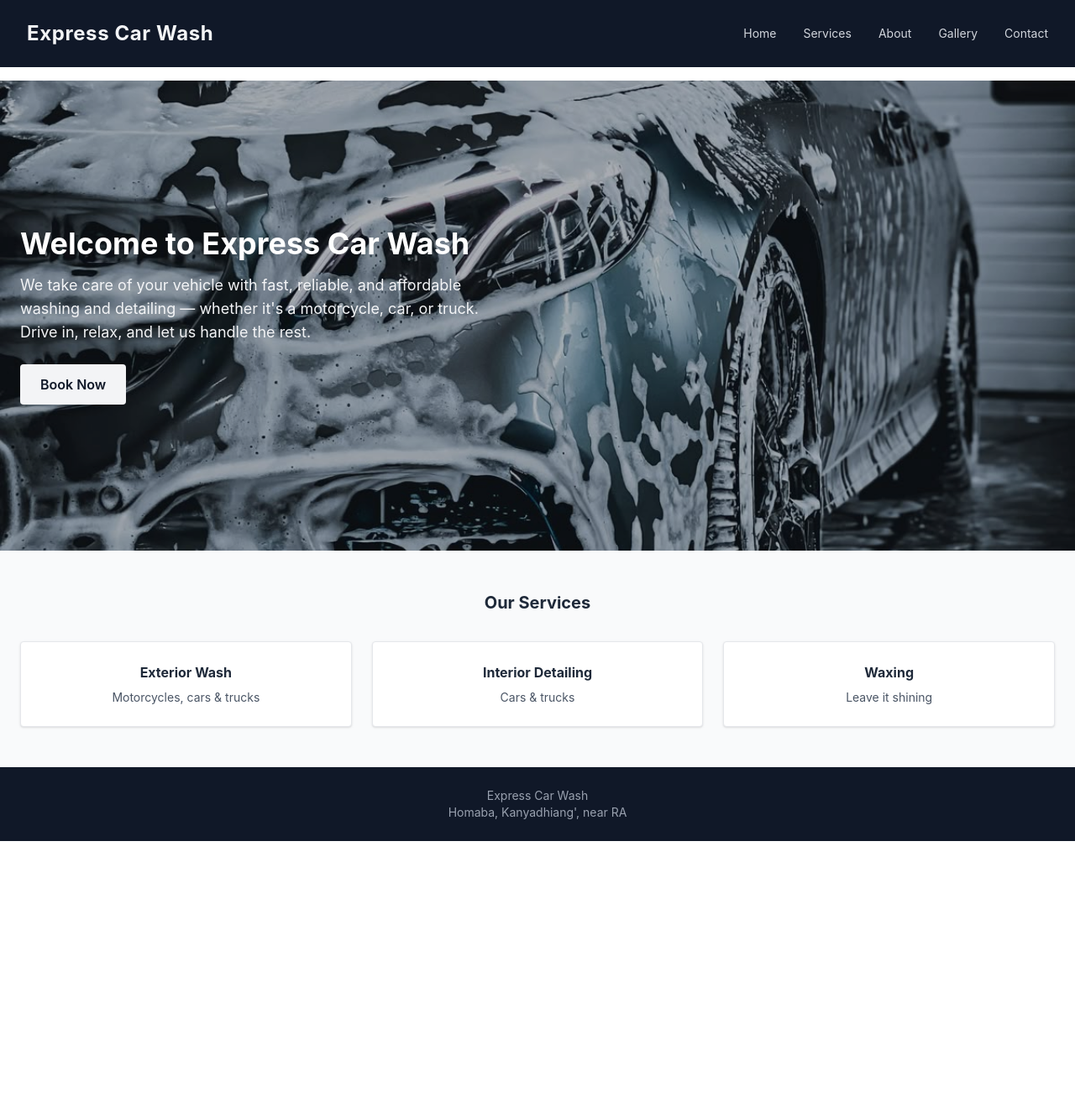
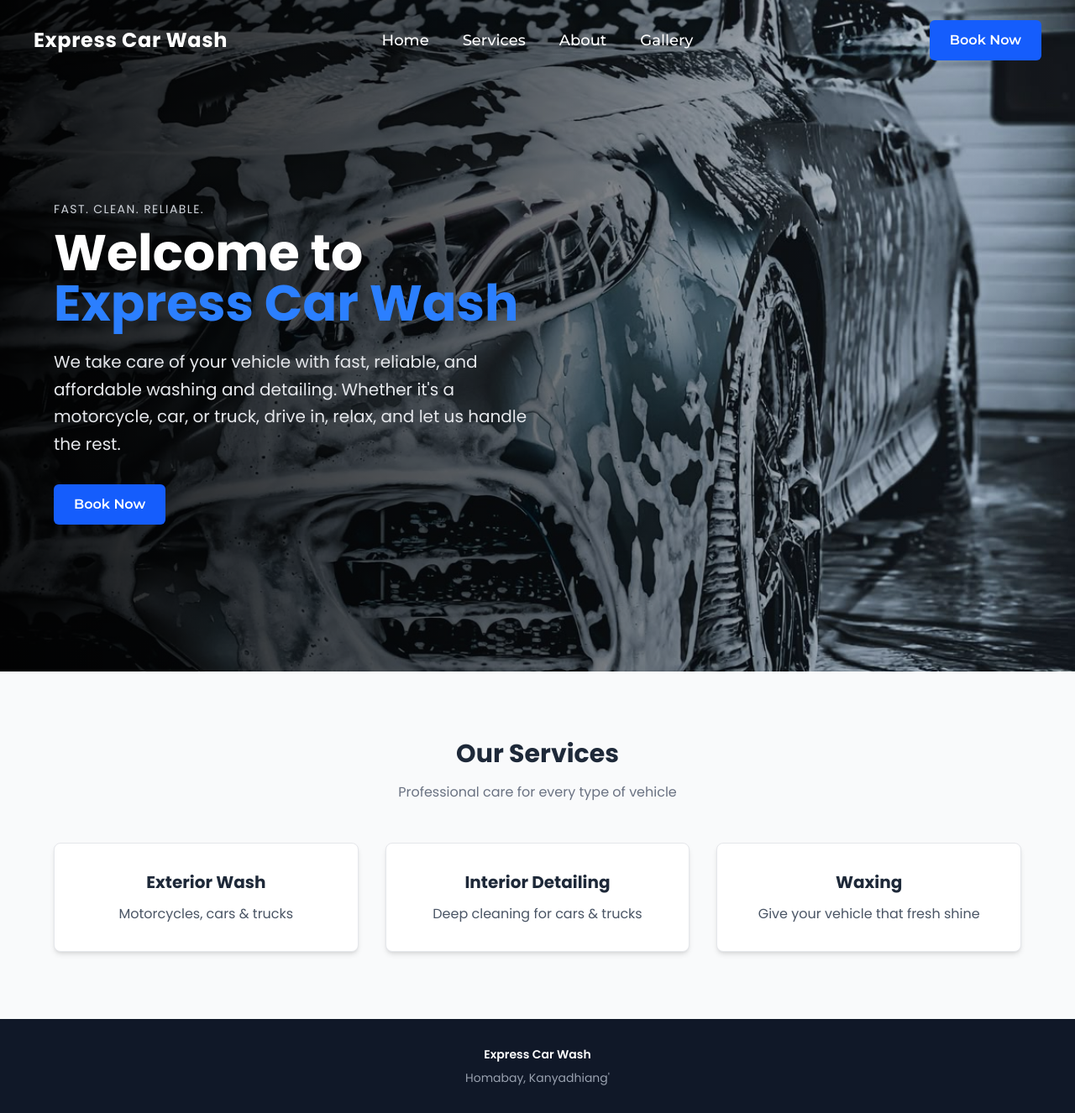
Before and after one commit to Blessed-19592/carwash-website, a React (Vite) app: page / in a window 1280 px wide. Shown: the whole page at 84% size. Before the commit the page ends 1002 px from the top, so only its background shows below. Built offline with nearby package versions, Linux system fonts and the light colour scheme.

Commit message:
Update navbar, home page and styles

```diff
--- a/src/components/Navbar.jsx
+++ b/src/components/Navbar.jsx
@@ -2,17 +2,57 @@ import { Link } from 'react-router-dom'
 
 function Navbar() {
   return (
-    <nav className="fixed top-0 left-0 w-full z-50 flex items-center justify-between px-8 py-6 bg-gray-900">
-      <span className="text-2xl font-bold text-gray-100 tracking-wide">
+    <nav className="absolute top-0 left-0 w-full z-50 flex items-center px-10 py-6">
+
+      {/* Logo */}
+      <Link
+        to="/"
+        className="text-2xl font-bold text-white tracking-wide font-[times new roman]"
+      >
         Express Car Wash
-      </span>
-      <div className="flex gap-8 text-sm text-gray-300">
-        <Link to="/" className="hover:text-white">Home</Link>
-        <Link to="/services" className="hover:text-white">Services</Link>
-        <Link to="/about" className="hover:text-white">About</Link>
-        <Link to="/gallery" className="hover:text-white">Gallery</Link>
-        <Link to="/contact" className="hover:text-white">Contact</Link>
+      </Link>
+
+      {/* Center Navigation */}
+      <div className="absolute left-1/2 -translate-x-1/2 flex items-center gap-10 text-lg font-medium text-white font-[Montserrat]">
+
+        <Link
+          to="/"
+          className="hover:text-blue-500 transition duration-500"
+        >
+          Home
+        </Link>
+
+        <Link
+          to="/services"
+          className="hover:text-blue-500 transition duration-300"
+        >
+          Services
+        </Link>
+
+        <Link
+          to="/about"
+          className="hover:text-blue-500 transition duration-300"
+        >
+          About
+        </Link>
+
+        <Link
+          to="/gallery"
+          className="hover:text-blue-500 transition duration-300"
+        >
+          Gallery
+        </Link>
+
       </div>
+
+      {/* Booking Button */}
+      <Link
+        to="/booking"
+        className="ml-auto bg-blue-600 text-white px-6 py-3 rounded-md font-semibold font-[Montserrat] hover:bg-blue-800 transition duration-300"
+      >
+        Book Now
+      </Link>
+
     </nav>
   )
 }
--- a/src/index.css
+++ b/src/index.css
@@ -1 +1,7 @@
+@import url('https://fonts.googleapis.com/css2?family=Inter:wght@400;500;600;700&family=Montserrat:wght@400;500;600;700&family=Poppins:wght@400;500;600;700&family=Roboto:wght@400;500;700&display=swap');
+
 @import "tailwindcss";
+
+body {
+  font-family: 'Poppins', sans-serif;
+}
--- a/src/pages/Home.jsx
+++ b/src/pages/Home.jsx
@@ -2,56 +2,106 @@ import carwashHero from '../assets/carwash-hero.jpg'
 
 function Home() {
   return (
-    <div className="pt-24">
+    <div>
 
+      {/* HERO / HOME */}
       <section
-        className="relative bg-cover bg-center min-h-[70vh] flex items-center px-6"
+        className="relative min-h-screen bg-cover bg-center flex items-center px-6 md:px-16"
         style={{ backgroundImage: `url(${carwashHero})` }}
       >
-        <div className="absolute inset-0 bg-black/30"></div>
 
-        <div className="relative z-10 max-w-xl text-left">
-          <h1 className="text-4xl font-bold text-white mb-4">
-            Welcome to Express Car Wash
+
+        <div className="absolute inset-0 bg-gradient-to-r from-black/90 via-black/55 to-transparent"></div>
+
+        {/* Hero Content */}
+        <div className="relative z-10 max-w-2xl text-left pt-16">
+
+          <p className="text-gray-300 uppercase tracking-widest text-sm mb-3">
+            Fast. Clean. Reliable.
+          </p>
+
+          <h1 className="text-5xl md:text-6xl font-bold text-white mb-6">
+            Welcome to
+            <span className="block text-blue-500">
+              Express Car Wash
+            </span>
           </h1>
-          <p className="text-gray-100 text-lg mb-6">
+
+          <p className="text-gray-200 text-lg md:text-xl leading-relaxed mb-8 max-w-xl">
             We take care of your vehicle with fast, reliable, and affordable
-            washing and detailing — whether it's a motorcycle, car, or truck.
-            Drive in, relax, and let us handle the rest.
+            washing and detailing. Whether it's a motorcycle, car, or truck,
+            drive in, relax, and let us handle the rest.
           </p>
-          <button className="bg-gray-100 text-gray-900 px-6 py-3 rounded font-semibold">
+
+          <button className="ml-auto bg-blue-600 text-white px-6 py-3 rounded-md font-semibold font-[Montserrat] hover:bg-blue-800 transition duration-300">
             Book Now
           </button>
+
         </div>
       </section>
 
-      <section className="py-12 px-6 bg-gray-50">
-        <h2 className="text-xl font-bold text-center mb-8 text-gray-800">
+
+      {/* SERVICES */}
+      <section
+        id="services"
+        className="py-20 px-6 md:px-16 bg-gray-50"
+      >
+
+        <h2 className="text-3xl font-bold text-center mb-4 text-gray-800">
           Our Services
         </h2>
-        <div className="grid grid-cols-1 md:grid-cols-3 gap-6">
 
-          <div className="bg-white shadow rounded p-6 text-center border border-gray-200">
-            <h3 className="font-bold mb-2 text-gray-800">Exterior Wash</h3>
-            <p className="text-sm text-gray-600">Motorcycles, cars & trucks</p>
+        <p className="text-center text-gray-500 mb-12">
+          Professional care for every type of vehicle
+        </p>
+
+        <div className="grid grid-cols-1 md:grid-cols-3 gap-8 max-w-6xl mx-auto">
+
+          <div className="bg-white shadow-md rounded-lg p-8 text-center border border-gray-200">
+            <h3 className="font-bold text-xl mb-3 text-gray-800">
+              Exterior Wash
+            </h3>
+
+            <p className="text-gray-600">
+              Motorcycles, cars & trucks
+            </p>
           </div>
 
-          <div className="bg-white shadow rounded p-6 text-center border border-gray-200">
-            <h3 className="font-bold mb-2 text-gray-800">Interior Detailing</h3>
-            <p className="text-sm text-gray-600">Cars & trucks</p>
+
+          <div className="bg-white shadow-md rounded-lg p-8 text-center border border-gray-200">
+            <h3 className="font-bold text-xl mb-3 text-gray-800">
+              Interior Detailing
+            </h3>
+
+            <p className="text-gray-600">
+              Deep cleaning for cars & trucks
+            </p>
           </div>
 
-          <div className="bg-white shadow rounded p-6 text-center border border-gray-200">
-            <h3 className="font-bold mb-2 text-gray-800">Waxing</h3>
-            <p className="text-sm text-gray-600">Leave it shining</p>
+
+          <div className="bg-white shadow-md rounded-lg p-8 text-center border border-gray-200">
+            <h3 className="font-bold text-xl mb-3 text-gray-800">
+              Waxing
+            </h3>
+
+            <p className="text-gray-600">
+              Give your vehicle that fresh shine
+            </p>
           </div>
 
         </div>
       </section>
 
-      <footer className="bg-gray-900 text-center py-6 px-6 text-sm text-gray-400">
-        <p>Express Car Wash</p>
-        <p>Homaba, Kanyadhiang', near RA</p>
+
+      {/* FOOTER */}
+      <footer className="bg-gray-900 text-center py-8 px-6 text-sm text-gray-400">
+        <p className="text-white font-semibold mb-2">
+          Express Car Wash
+        </p>
+
+        <p>
+          Homabay, Kanyadhiang'
+        </p>
       </footer>
 
     </div>
```
